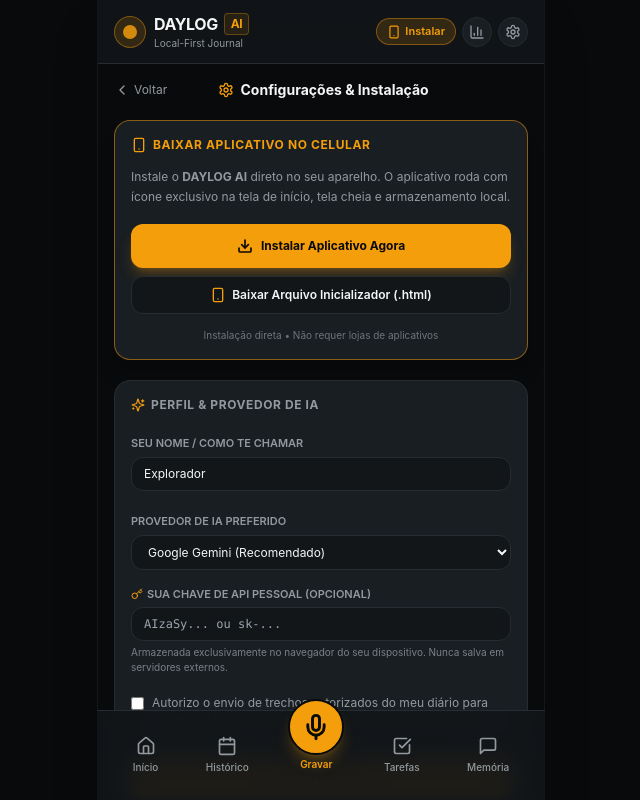
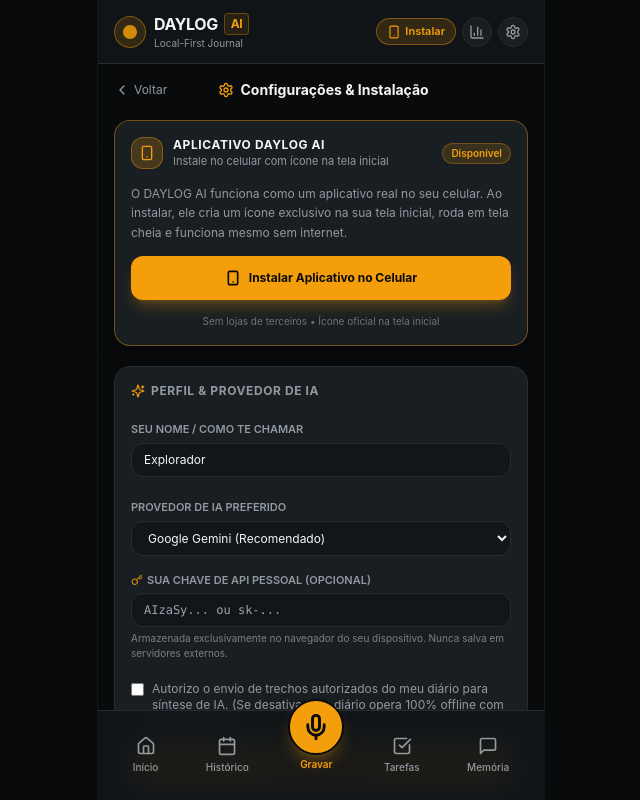
Before and after one commit to gabriell47ferreira-sys/DAYLOG, a Next.js app: page / in a window 1280 px wide. Both pictures are taken after a click on the button "Instalar". Shown: the top 800 px of the page, without its empty margins (319-959 px from the left). Built offline with nearby package versions, Linux system fonts and the light colour scheme.

Commit message:
fix: remove html launcher download and fix native pwa installation trigger

```diff
--- a/src/app/layout.tsx
+++ b/src/app/layout.tsx
@@ -29,6 +29,7 @@ export default function RootLayout({
   return (
     <html lang="pt-BR" className="dark">
       <head>
+        <link rel="manifest" href="/manifest.json" />
         <link rel="icon" href="/icons/icon-192x192.png" />
         <link rel="apple-touch-icon" href="/icons/icon-192x192.png" />
       </head>
--- a/src/modules/settings/SettingsView.tsx
+++ b/src/modules/settings/SettingsView.tsx
@@ -18,6 +18,8 @@ import {
   Smartphone,
   Share2,
   CheckCircle2,
+  X,
+  ExternalLink,
 } from 'lucide-react';
 import { UserSettings } from '@/types';
 import { db } from '@/services/database';
@@ -35,12 +37,13 @@ export const SettingsView: React.FC<SettingsViewProps> = ({ onBack, onDataReset
   const [aiProvider, setAiProvider] = useState<'gemini' | 'openai' | 'server_default'>('gemini');
   const [hasConsentedAI, setHasConsentedAI] = useState<boolean>(true);
 
-  // PWA Install prompt state
+  // PWA Install state
   // eslint-disable-next-line @typescript-eslint/no-explicit-any
   const [deferredPrompt, setDeferredPrompt] = useState<any>(null);
   const [isStandalone, setIsStandalone] = useState<boolean>(false);
   const [installSuccess, setInstallSuccess] = useState<boolean>(false);
-  const [selectedMobileTab, setSelectedMobileTab] = useState<'android' | 'ios'>('android');
+  const [showGuideModal, setShowGuideModal] = useState<boolean>(false);
+  const [deviceType, setDeviceType] = useState<'android' | 'ios' | 'desktop'>('android');
 
   // Backup states
   const [backupPassword, setBackupPassword] = useState<string>('');
@@ -50,7 +53,6 @@ export const SettingsView: React.FC<SettingsViewProps> = ({ onBack, onDataReset
   const [isSavedMessage, setIsSavedMessage] = useState<boolean>(false);
 
   useEffect(() => {
-    // Check if running in standalone mode (already installed)
     if (typeof window !== 'undefined') {
       const isStandaloneMode =
         window.matchMedia('(display-mode: standalone)').matches ||
@@ -58,7 +60,12 @@ export const SettingsView: React.FC<SettingsViewProps> = ({ onBack, onDataReset
         (window.navigator as any).standalone === true;
       setIsStandalone(isStandaloneMode);
 
-      // Listen for browser PWA install event (Android / Chrome)
+      const isIOS = /iPad|iPhone|iPod/.test(navigator.userAgent);
+      const isAndroid = /Android/.test(navigator.userAgent);
+      if (isIOS) setDeviceType('ios');
+      else if (isAndroid) setDeviceType('android');
+      else setDeviceType('desktop');
+
       const handleBeforeInstall = (e: Event) => {
         e.preventDefault();
         setDeferredPrompt(e);
@@ -83,7 +90,12 @@ export const SettingsView: React.FC<SettingsViewProps> = ({ onBack, onDataReset
     });
   }, []);
 
-  const handleDirectInstallOrDownload = async () => {
+  const handleInstallApp = async () => {
+    if (isStandalone) {
+      alert('O DAYLOG AI já está instalado como aplicativo no seu aparelho!');
+      return;
+    }
+
     if (deferredPrompt) {
       try {
         deferredPrompt.prompt();
@@ -98,58 +110,8 @@ export const SettingsView: React.FC<SettingsViewProps> = ({ onBack, onDataReset
       }
     }
 
-    if (isStandalone) {
-      alert('O DAYLOG AI já está instalado e funcionando como app no seu dispositivo!');
-      return;
-    }
-
-    // Direct download of standalone mobile launcher
-    handleDownloadLauncher();
-  };
-
-  const handleDownloadLauncher = () => {
-    const installHtml = `<!DOCTYPE html>
-<html lang="pt-BR">
-<head>
-  <meta charset="UTF-8">
-  <meta name="viewport" content="width=device-width, initial-scale=1.0, maximum-scale=1.0, user-scalable=no">
-  <title>DAYLOG AI</title>
-  <meta name="theme-color" content="#080A0B">
-  <meta name="apple-mobile-web-app-capable" content="yes">
-  <meta name="apple-mobile-web-app-status-bar-style" content="black-translucent">
-  <link rel="manifest" href="https://daylogia.vercel.app/manifest.json">
-  <link rel="icon" href="https://daylogia.vercel.app/icons/icon-192x192.png">
-  <style>
-    body { background: #080A0B; color: #F5F5F5; font-family: -apple-system, BlinkMacSystemFont, sans-serif; display: flex; flex-direction: column; align-items: center; justify-content: center; height: 100vh; margin: 0; text-align: center; padding: 20px; box-sizing: border-box; }
-    .icon { width: 80px; height: 80px; border-radius: 20px; background: #121619; border: 2px solid #F59E0B; margin-bottom: 20px; display: flex; align-items: center; justify-content: center; }
-    .dot { width: 30px; height: 30px; border-radius: 50%; background: #F59E0B; }
-    h1 { margin: 0 0 10px 0; font-size: 24px; color: #F5F5F5; }
-    p { margin: 0 0 24px 0; color: #92999F; font-size: 14px; }
-    .btn { background: #F59E0B; color: #080A0B; padding: 16px 32px; border-radius: 14px; font-weight: bold; text-decoration: none; font-size: 16px; display: inline-block; box-shadow: 0 4px 20px rgba(245, 158, 11, 0.3); }
-  </style>
-</head>
-<body>
-  <div class="icon"><div class="dot"></div></div>
-  <h1>DAYLOG AI</h1>
-  <p>Iniciando seu diário pessoal inteligente...</p>
-  <a class="btn" href="https://daylogia.vercel.app">Abrir Aplicativo</a>
-  <script>
-    setTimeout(function() {
-      window.location.href = "https://daylogia.vercel.app";
-    }, 500);
-  </script>
-</body>
-</html>`;
-    const blob = new Blob([installHtml], { type: 'text/html' });
-    const url = URL.createObjectURL(blob);
-    const a = document.createElement('a');
-    a.href = url;
-    a.download = 'DAYLOG-AI.html';
-    document.body.appendChild(a);
-    a.click();
-    document.body.removeChild(a);
-    URL.revokeObjectURL(url);
-    setInstallSuccess(true);
+    // Open clean interactive instruction sheet
+    setShowGuideModal(true);
   };
 
   const handleSaveSettings = async (e: React.FormEvent) => {
@@ -265,52 +227,53 @@ export const SettingsView: React.FC<SettingsViewProps> = ({ onBack, onDataReset
         </div>
       )}
 
-      {/* NOVO MÓDULO: DOWNLOAD E INSTALAÇÃO DIRETA */}
-      <div className="p-4 rounded-2xl bg-surface border border-accent/50 shadow-xl space-y-3.5">
+      {/* CARD PRINCIPAL DE INSTALAÇÃO NO CELULAR */}
+      <div className="p-4 rounded-2xl bg-surface border border-accent/40 shadow-xl space-y-3.5">
         <div className="flex items-center justify-between">
-          <h3 className="text-xs font-bold uppercase tracking-wider text-accent flex items-center gap-1.5">
-            <Smartphone className="w-4 h-4 text-accent" />
-            <span>Baixar Aplicativo no Celular</span>
-          </h3>
-          {isStandalone && (
+          <div className="flex items-center space-x-2.5">
+            <div className="w-8 h-8 rounded-xl bg-accent/20 border border-accent/40 flex items-center justify-center text-accent">
+              <Smartphone className="w-4 h-4" />
+            </div>
+            <div>
+              <h3 className="text-xs font-bold uppercase tracking-wider text-primary">
+                Aplicativo DAYLOG AI
+              </h3>
+              <p className="text-[11px] text-secondary">Instale no celular com ícone na tela inicial</p>
+            </div>
+          </div>
+          {isStandalone ? (
             <span className="px-2 py-0.5 rounded-full text-[10px] font-semibold bg-success/15 text-success border border-success/30 flex items-center gap-1">
-              <CheckCircle2 className="w-3 h-3" /> App Instalado
+              <CheckCircle2 className="w-3 h-3" /> Instalado
+            </span>
+          ) : (
+            <span className="px-2 py-0.5 rounded-full text-[10px] font-semibold bg-accent/15 text-accent border border-accent/30">
+              Disponível
             </span>
           )}
         </div>
 
         <p className="text-xs text-secondary leading-relaxed">
-          Instale o <strong>DAYLOG AI</strong> direto no seu aparelho. O aplicativo roda com ícone exclusivo na tela de início, tela cheia e armazenamento local.
+          O DAYLOG AI funciona como um aplicativo real no seu celular. Ao instalar, ele cria um ícone exclusivo na sua tela inicial, roda em tela cheia e funciona mesmo sem internet.
         </p>
 
         {installSuccess && (
           <div className="p-3 rounded-xl bg-success/15 border border-success/30 text-success text-xs flex items-center gap-2">
             <Check className="w-4 h-4" />
-            <span>Ação realizada com sucesso no seu dispositivo!</span>
+            <span>Aplicativo instalado com sucesso no seu dispositivo!</span>
           </div>
         )}
 
-        {/* Botões de Ação Direta */}
-        <div className="space-y-2 pt-1">
-          <button
-            onClick={handleDirectInstallOrDownload}
-            className="w-full py-3.5 px-4 rounded-xl bg-accent hover:bg-accent-hover text-background text-xs font-bold flex items-center justify-center space-x-2 shadow-lg shadow-accent/25 transition-all active:scale-95"
-          >
-            <Download className="w-4 h-4 stroke-[2.5]" />
-            <span>Instalar Aplicativo Agora</span>
-          </button>
-
-          <button
-            onClick={handleDownloadLauncher}
-            className="w-full py-2.5 px-3 rounded-xl bg-graphite hover:bg-surface-hover border border-border text-primary text-xs font-semibold flex items-center justify-center space-x-1.5 transition-all active:scale-95"
-          >
-            <Smartphone className="w-4 h-4 text-accent" />
-            <span>Baixar Arquivo Inicializador (.html)</span>
-          </button>
-        </div>
+        {/* Botão Oficial de Instalação */}
+        <button
+          onClick={handleInstallApp}
+          className="w-full py-3.5 px-4 rounded-xl bg-accent hover:bg-accent-hover text-background text-xs font-bold flex items-center justify-center space-x-2 shadow-lg shadow-accent/25 transition-all active:scale-95"
+        >
+          <Smartphone className="w-4 h-4 stroke-[2.5]" />
+          <span>{isStandalone ? 'Aplicativo Já Instalado' : 'Instalar Aplicativo no Celular'}</span>
+        </button>
 
         <p className="text-[10px] text-center text-secondary/70">
-          Instalação direta • Não requer lojas de aplicativos
+          Sem lojas de terceiros • Ícone oficial na tela inicial
         </p>
       </div>
 
@@ -499,6 +462,71 @@ export const SettingsView: React.FC<SettingsViewProps> = ({ onBack, onDataReset
           Zerar Banco de Dados Local
         </button>
       </div>
+
+      {/* MODAL DE CONFIRMAÇÃO DE INSTALAÇÃO DO APP NO CELULAR */}
+      {showGuideModal && (
+        <div className="fixed inset-0 z-50 flex items-end sm:items-center justify-center bg-black/85 backdrop-blur-sm p-4 animate-in fade-in duration-200">
+          <div className="w-full max-w-sm bg-graphite rounded-3xl border border-accent/40 p-5 space-y-4 shadow-2xl">
+            <div className="flex items-center justify-between">
+              <div className="flex items-center space-x-2">
+                <div className="w-8 h-8 rounded-xl bg-accent text-background flex items-center justify-center font-bold">
+                  <Smartphone className="w-5 h-5 stroke-[2.5]" />
+                </div>
+                <h3 className="text-sm font-bold text-primary">Instalar App no Celular</h3>
+              </div>
+              <button
+                onClick={() => setShowGuideModal(false)}
+                className="p-1 text-secondary hover:text-primary rounded-full"
+              >
+                <X className="w-5 h-5" />
+              </button>
+            </div>
+
+            <p className="text-xs text-secondary leading-relaxed">
+              Para fixar o ícone do <strong>DAYLOG AI</strong> na tela inicial do seu celular como aplicativo oficial:
+            </p>
+
+            {deviceType === 'ios' ? (
+              <div className="space-y-2.5 p-3 rounded-2xl bg-surface border border-border text-xs text-secondary">
+                <div className="flex items-start gap-2.5">
+                  <span className="w-6 h-6 rounded-full bg-accent/20 text-accent font-bold flex items-center justify-center shrink-0 text-xs">1</span>
+                  <span>Toque no botão de <strong>Compartilhar</strong> (ícone do quadrado com a seta ⬆️ na barra do Safari).</span>
+                </div>
+                <div className="flex items-start gap-2.5">
+                  <span className="w-6 h-6 rounded-full bg-accent/20 text-accent font-bold flex items-center justify-center shrink-0 text-xs">2</span>
+                  <span>Role a lista para baixo e toque em <strong>&quot;Adicionar à Tela de Início&quot;</strong>.</span>
+                </div>
+                <div className="flex items-start gap-2.5">
+                  <span className="w-6 h-6 rounded-full bg-accent/20 text-accent font-bold flex items-center justify-center shrink-0 text-xs">3</span>
+                  <span>Toque em <strong>Adicionar</strong>. O app aparecerá na sua tela com ícone próprio!</span>
+                </div>
+              </div>
+            ) : (
+              <div className="space-y-2.5 p-3 rounded-2xl bg-surface border border-border text-xs text-secondary">
+                <div className="flex items-start gap-2.5">
+                  <span className="w-6 h-6 rounded-full bg-accent/20 text-accent font-bold flex items-center justify-center shrink-0 text-xs">1</span>
+                  <span>Toque no menu de <strong>3 pontinhos (`⋮`)</strong> no topo do seu navegador no celular.</span>
+                </div>
+                <div className="flex items-start gap-2.5">
+                  <span className="w-6 h-6 rounded-full bg-accent/20 text-accent font-bold flex items-center justify-center shrink-0 text-xs">2</span>
+                  <span>Selecione <strong>&quot;Instalar aplicativo&quot;</strong> (ou &quot;Adicionar à tela inicial&quot;).</span>
+                </div>
+                <div className="flex items-start gap-2.5">
+                  <span className="w-6 h-6 rounded-full bg-accent/20 text-accent font-bold flex items-center justify-center shrink-0 text-xs">3</span>
+                  <span>O Android instala o aplicativo nativo com ícone e tela cheia!</span>
+                </div>
+              </div>
+            )}
+
+            <button
+              onClick={() => setShowGuideModal(false)}
+              className="w-full py-3 rounded-xl bg-accent hover:bg-accent-hover text-background text-xs font-bold transition-all"
+            >
+              Entendido!
+            </button>
+          </div>
+        </div>
+      )}
     </div>
   );
 };
```
Also changed, not shown: public/manifest.json.
